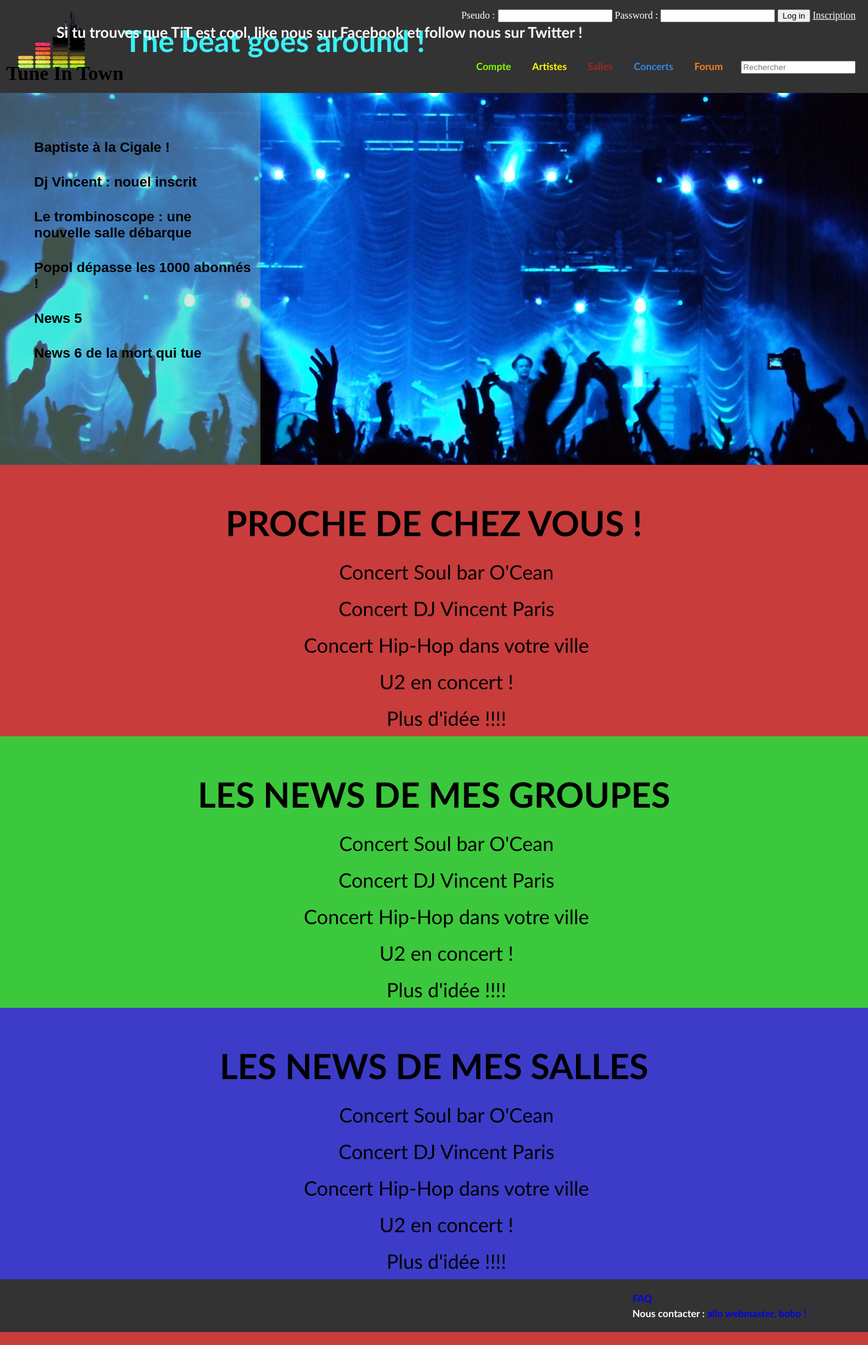
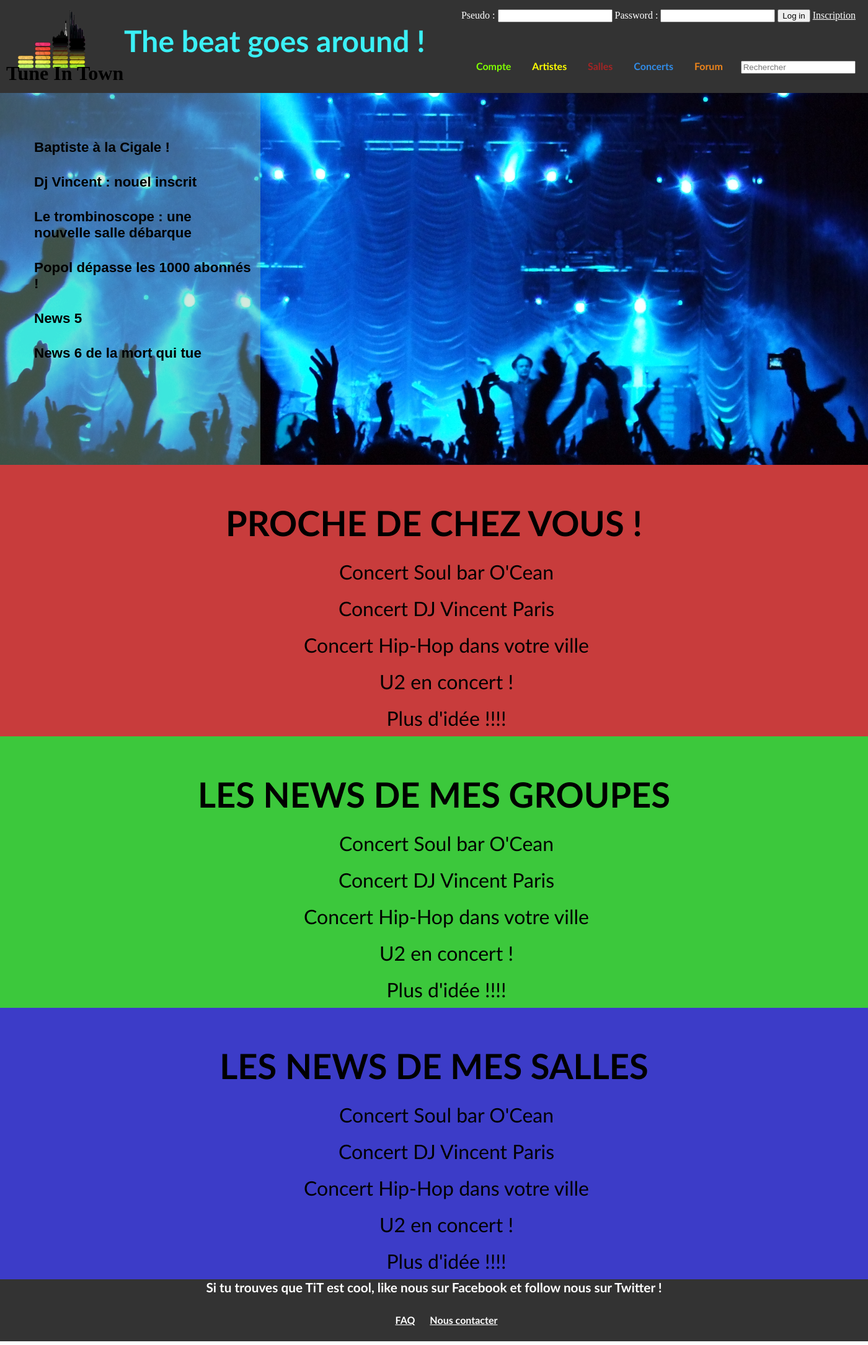
Before and after one commit to baptisteCapart/Site-Web, a PHP site: page /home in a window 1400 px wide. Shown: the whole page at 62% size. Before the commit the page ends 2149 px from the top, so only its background shows below. Run offline with PHP 8.4, Linux system fonts and the light colour scheme.

Commit message:
design footer + design menu deroulant

```diff
--- a/bannierestyle.css
+++ b/bannierestyle.css
@@ -94,7 +94,7 @@ nav
 
 #menu li ul li :hover
 {
-	 color :white;
+	 color :black;
 }
 
 
@@ -172,6 +172,24 @@ nav ul li ul li a:hover
 	background-color: none;
 }
 
+#compte .menu1 li a:hover
+{
+	background-color:#7FFF00;
+}
+
+#artistes .menu2 li a:hover
+{
+	background-color: #FFFF00;
+}
+#salles .menu3 li a:hover
+{
+	background-color: #A42424;
+}
+#concerts .menu4 li a:hover
+{
+	background-color: #318CE7;
+}
+
 
 
 .TIT
@@ -200,32 +218,26 @@ nav ul li ul li a:hover
 footer
 {
 	background-color: #333333;
-	max-height: 150px;
+	max-height: 100px;
 	width: 100%;
-	margin : none;
+	text-align: center;
 }
 
-.like
+#like
 {
-	display: inline-block;
-	position: absolute;
-	top: 2%;
-	left: 5%;
 	font-family: calibri;
-	font-size: 150%;
+	font-size: 130%;
 	font-weight: bold;
 	color : white;
-	margin: 1.5%;
 }
 
-.help
+#help
 {
 	display: inline-block;
 	position: relative;
-	left: 70%;
 }
 
-.help li
+#help li
 {
 	font-family: calibri;
 	font-weight: bold;
@@ -233,4 +245,12 @@ footer
 	list-style-type:none;
 	margin-bottom: 5px;
 	margin-top: 5px;
+	display: inline-block;
+	padding: 10px;
 }
+
+footer a
+{
+	color : white;
+	text-decoration: underline;
+}
--- a/footer.php
+++ b/footer.php
@@ -1,17 +1,8 @@
-<!DOCTYPE html>
-<html>
-	<head>
-		<meta charset="utf-8"/>
-		<title>Tune In Town</title>
-		<link rel="stylesheet" href="bannierestyle.css" />
-	</head>
-	<body>
-		<footer>
-			<span class="like">Si tu trouves que TiT est cool, like nous sur Facebook et follow nous sur Twitter !</span>
-			<ul class ="help">
-				<li><a href="#">FAQ</a></li>
-				<li>Nous contacter : <a href="#">allo webmaster, bobo !</a></li>
-			</ul>
-		</footer>
-	</body>
-</html>
+
+<footer>
+	<div id="like">Si tu trouves que TiT est cool, like nous sur Facebook et follow nous sur Twitter !</div>
+	<ul id ="help">
+		<li><a href="#">FAQ</a></li>
+		<li><a href="#">Nous contacter</a></li>
+	</ul>
+</footer>
```
